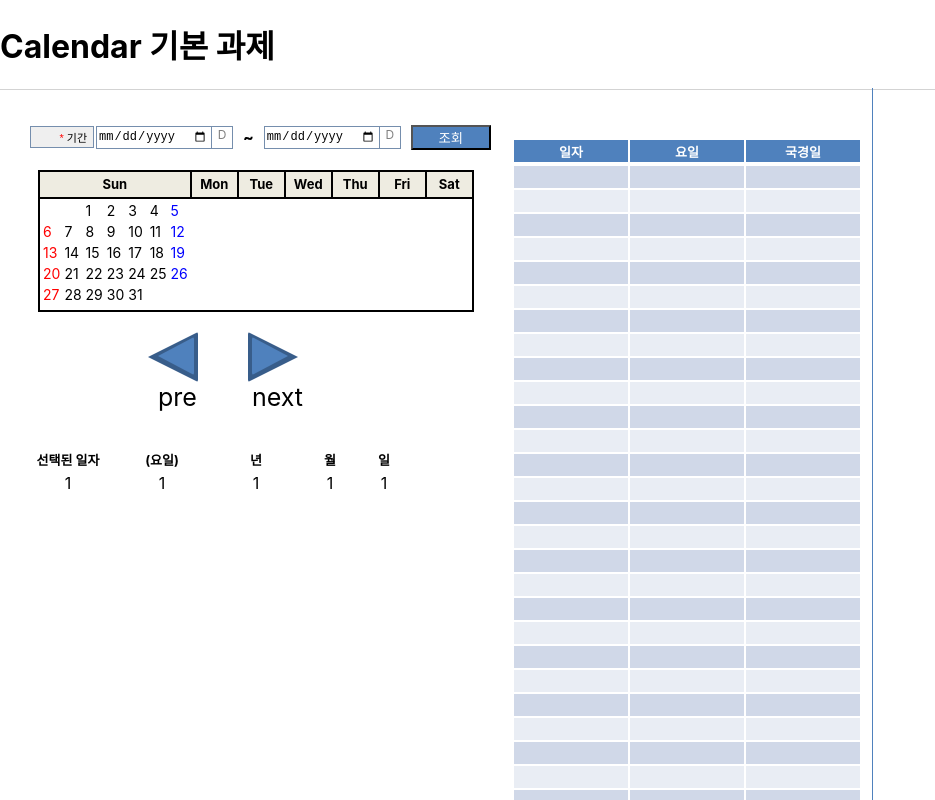
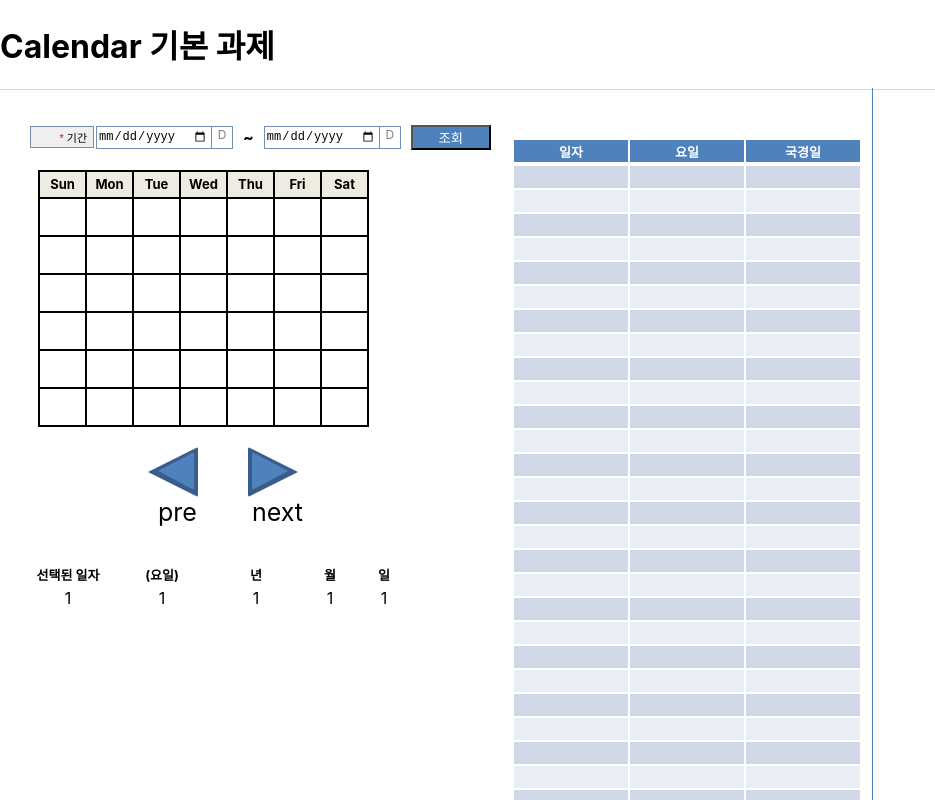
Before and after one commit to bas4432/CalendarProject, a React (Create React App) app in the folder front-end/: page / in a window 1280 px wide. Shown: the top 800 px of the page, without its empty margins (0-935 px from the left). Built offline with nearby package versions, Linux system fonts and the light colour scheme.

Commit message:
draw calendar

```diff
--- a/front-end/src/view/calendar/Calendar.js
+++ b/front-end/src/view/calendar/Calendar.js
@@ -9,6 +9,16 @@ import emptyYearAndMonth from "./constant/EmptyYearAndMonth";
 import emptyCalendar from "./constant/EmptyCalendar";
 
 const Calendar = () => {
+    const [weeks, setWeeks] = useState(
+        [
+            [null, null, '1', '2', '3', '4', '5', ]
+            , ['6', '7', '8', '9', '10', '11', '12', ]
+            , ['13', '14', '15', '16', '17', '18', '19', ]
+            , ['20', '21', '22', '23', '24', '25', '26', ]
+            , ['27', '28', '29', '30', '31', null, null, ]
+            , [null, null, null, null, null, null, null, ]
+        ]);
+
 
     const initalizeSelectedDates = () => {
         let resultDates = []
@@ -46,10 +56,11 @@ const Calendar = () => {
                 setSelectedYearAndMonth={setSelectedYearAndMonth}
                 selectedCalendarDates={selectedCalendarDates}
                 setSelectedCalendarDates={setSelectedCalendarDates}
+                setWeeks={setWeeks}
             />
             <ResultDateCalendar
                 selectedYearAndMonth={selectedYearAndMonth}
-                selectedCalendarDates={selectedCalendarDates}
+                weeks={weeks}
             />
             <ResultDate/>
             <ResultDateList
--- a/front-end/src/view/calendar/component/DrawCalendar.js
+++ b/front-end/src/view/calendar/component/DrawCalendar.js
@@ -1,40 +1,28 @@
-import React, {useState} from "react";
+import React from "react";
 
-const DrawCalendar = () => {
-    const header = ['일', '월', '화', '수', '목', '금', '토']
-    const [weeks, setWeeks] = useState(
-        [
-            [null, null, '1', '2', '3', '4', '5', ]
-            , ['6', '7', '8', '9', '10', '11', '12', ]
-            , ['13', '14', '15', '16', '17', '18', '19', ]
-            , ['20', '21', '22', '23', '24', '25', '26', ]
-            , ['27', '28', '29', '30', '31', null, null, ]
-            , [null, null, null, null, null, null, null, ]
-        ]);
-
+const DrawCalendar = ({weeks}) => {
     const drawDay = (day, index) => {
-        let result = <td>{day}</td>
+        const dateNumber = null === day ? null : day.dateNumber
+        let style = {color: 'black'}
         if(index === 0) {
-            result = <td style={{color: 'red'}}>{day}</td>
-        } else if (index === 6)
-            result = <td style={{color: 'blue'}}>{day}</td>
-        return result
+            style.color = 'red'
+        }
+        if (index === 6){
+            style.color = 'blue'
+        }
+        return <td><div style={style}>{dateNumber}</div></td>
     }
 
     return (
-        <table>
-            {/*<tr>*/}
-            {/*    {header.map(dayOfWeek => <th>{dayOfWeek}</th>)}*/}
-            {/*</tr>*/}
+        <tbody>
         {weeks.map(week =>
             <tr>
                 {week.map((day, index) =>
                     drawDay(day, index)
                 )}
             </tr>
-            )
-            }
-        </table>
+        )}
+        </tbody>
     )
 }
 export default DrawCalendar;
--- a/front-end/src/view/calendar/component/ResultDateCalendar.js
+++ b/front-end/src/view/calendar/component/ResultDateCalendar.js
@@ -2,7 +2,7 @@ import './css/ResultDateCalendar.css';
 import MoveToOtherCalendarPage from "./MoveToOtherCalendarPage";
 import DrawCalendar from "./DrawCalendar";
 
-const ResultDateCalendar = ({selectedYearAndMonth, selectedCalendarDates}) => {
+const ResultDateCalendar = ({selectedYearAndMonth, weeks}) => {
     const days = ['Sun', 'Mon', 'Tue', 'Wed', 'Thu', 'Fri', 'Sat'];
     return (
         <>
@@ -19,22 +19,7 @@ const ResultDateCalendar = ({selectedYearAndMonth, selectedCalendarDates}) => {
                         })}
                     </tr>
                     </thead>
-                    <tbody>
-                        {/*{selectedCalendarDates*/}
-                        {/*    .map((selectedCalendarDates, index) =>*/}
-                        {/*        <tr key={index}>*/}
-                        {/*            {selectedCalendarDates}*/}
-                        {/*            <td className="sun">1{selectedCalendarDates}</td>*/}
-                        {/*            <td>{selectedCalendarDates}</td>*/}
-                        {/*            <td>{selectedCalendarDates}</td>*/}
-                        {/*            <td>{selectedCalendarDates}</td>*/}
-                        {/*            <td>{selectedCalendarDates}</td>*/}
-                        {/*            <td>{selectedCalendarDates}</td>*/}
-                        {/*            <td className="sat">1{selectedCalendarDates}</td>*/}
-                        {/*        </tr>*/}
-                        {/*        )}*/}
-                        <DrawCalendar/>
-                    </tbody>
+                    <DrawCalendar weeks={weeks}/>
                 </table>
                 <MoveToOtherCalendarPage/>
             </div>
--- a/front-end/src/view/calendar/component/SearchDateButton.js
+++ b/front-end/src/view/calendar/component/SearchDateButton.js
@@ -8,7 +8,7 @@ const SearchDateButton = ({
                               selectedDates,
                               setSelectedDates,
                               setSelectedYearAndMonth,
-                              setSelectedCalendarDates
+                              setWeeks
                           }) => {
     const year = new Date().getFullYear();
     const month = new Date().getMonth();
@@ -52,45 +52,6 @@ const SearchDateButton = ({
         setSelectedYearAndMonth(resultYearAndMonth)
     }
 
-    const printCalendar = () => {
-        const firstDay = testDate.getDate();
-        const firstDayName = testDate.getDay();
-        const lastDay = new Date(
-            today.getFullYear(),
-            today.getMonth() + 1,
-            0
-        ).getDate();
-        const prevLastDay = new Date(
-            today.getFullYear(),
-            today.getMonth(),
-            0
-        ).getDate();
-
-        let startDayCount = 1;
-        let lastDayCount = 1;
-
-        let result = <td></td>;
-        for (let i = 0; i < 6; i++) {
-            //일요일~토요일을 위해 7번 반복합니다.
-            for (let j = 0; j < 7; j++) {
-                // i == 0: 1주차일 때
-                // resultCalendarDates = <tr>;
-                // j < firstDayName: 이번 달 시작 요일 이전 일 때
-                if (i == 0 && j < firstDayName) {
-                    //일요일일 때, 토요일일 때, 나머지 요일 일 때
-                    if (j == 0) {
-                        resultCalendarDates = (prevLastDay - (firstDayName - 1) + j)
-                    } else if (j == 6) {
-                        resultCalendarDates = (prevLastDay - (firstDayName - 1) + j)
-                    } else {
-                        resultCalendarDates = (prevLastDay - (firstDayName - 1) + j)
-                    }
-                }
-            }
-        }
-        return resultCalendarDates;
-    }
-
     const formatDate = (param) => {
         let resultDatesObject = []
         for (let i = 0; i < param.length; i++) {
@@ -99,22 +60,44 @@ const SearchDateButton = ({
             let day = date.getDate();
             month = month >= 10 ? month : '0' + month;
             day = day >= 10 ? day : '0' + day;
-
             resultDatesObject.push({
                 date: date.getFullYear() + '-' + month + '-' + day,
+                dateNumber: day,
                 day: days[date.getDay()],
+                dayOfOrder: date.getDay(),
                 isHoliday: '아니오'
             })
         }
         return resultDatesObject
     }
+
+    function formatCalendarDate(param) {
+        const result = []
+        const dates = JSON.parse(JSON.stringify(param));
+        for (let week = 0; week <= 5; week++) {
+            let week = []
+            for (let day = 0; day <= 6; day++) {
+                if (0 < dates.length &&
+                    day === dates[0].dayOfOrder) {
+                    week.push(dates.shift())
+                } else {
+                    week.push(null)
+                }
+            }
+            result.push(week)
+        }
+        return result
+    }
+
     const searchDates = () => {
         axios.get("/date", {params: fromToInputs})
             .then(response => {
                 resultDateArray = formatDate(response.data);
+                setWeeks(formatCalendarDate(resultDateArray))
+
                 printDatesList();
                 printYearAndMonth(resultDateArray, setSelectedYearAndMonth);
-                printCalendar();
+                // printCalendar();
             })
     }
     return (
--- a/front-end/src/view/calendar/component/SelectDate.js
+++ b/front-end/src/view/calendar/component/SelectDate.js
@@ -2,7 +2,12 @@ import './css/SelectDate.css';
 import SearchDateButton from "./SearchDateButton";
 import {useState} from "react";
 
-const SelectDate = ({selectedDates, setSelectedDates, setSelectedYearAndMonth, setSelectedCalendarDates}) => {
+const SelectDate = ({
+                        selectedDates,
+                        setSelectedDates,
+                        setSelectedYearAndMonth,
+                        setSelectedCalendarDates,
+                        setWeeks}) => {
     const [inputs, setInputs] = useState({
         startDate: '',
         endDate: ''
@@ -10,12 +15,11 @@ const SelectDate = ({selectedDates, setSelectedDates, setSelectedYearAndMonth, s
 
     const onChangeStartDate = (e) => {
         setInputs({...inputs, ...{startDate: e.target.value}})
-        return inputs;
     }
     const onChangeEndDate = (e) => {
         setInputs({...inputs, ...{endDate: e.target.value}})
-        return inputs;
     }
+
     return (
         <div id="body_box">
             <span id="calendar_left_area">
@@ -42,6 +46,7 @@ const SelectDate = ({selectedDates, setSelectedDates, setSelectedYearAndMonth, s
                         setSelectedDates={setSelectedDates}
                         setSelectedYearAndMonth={setSelectedYearAndMonth}
                         setSelectedCalendarDates={setSelectedCalendarDates}
+                        setWeeks={setWeeks}
                     />
                 </div>
             </span>
```
Lines whose indentation alone changed are shown as unchanged.
